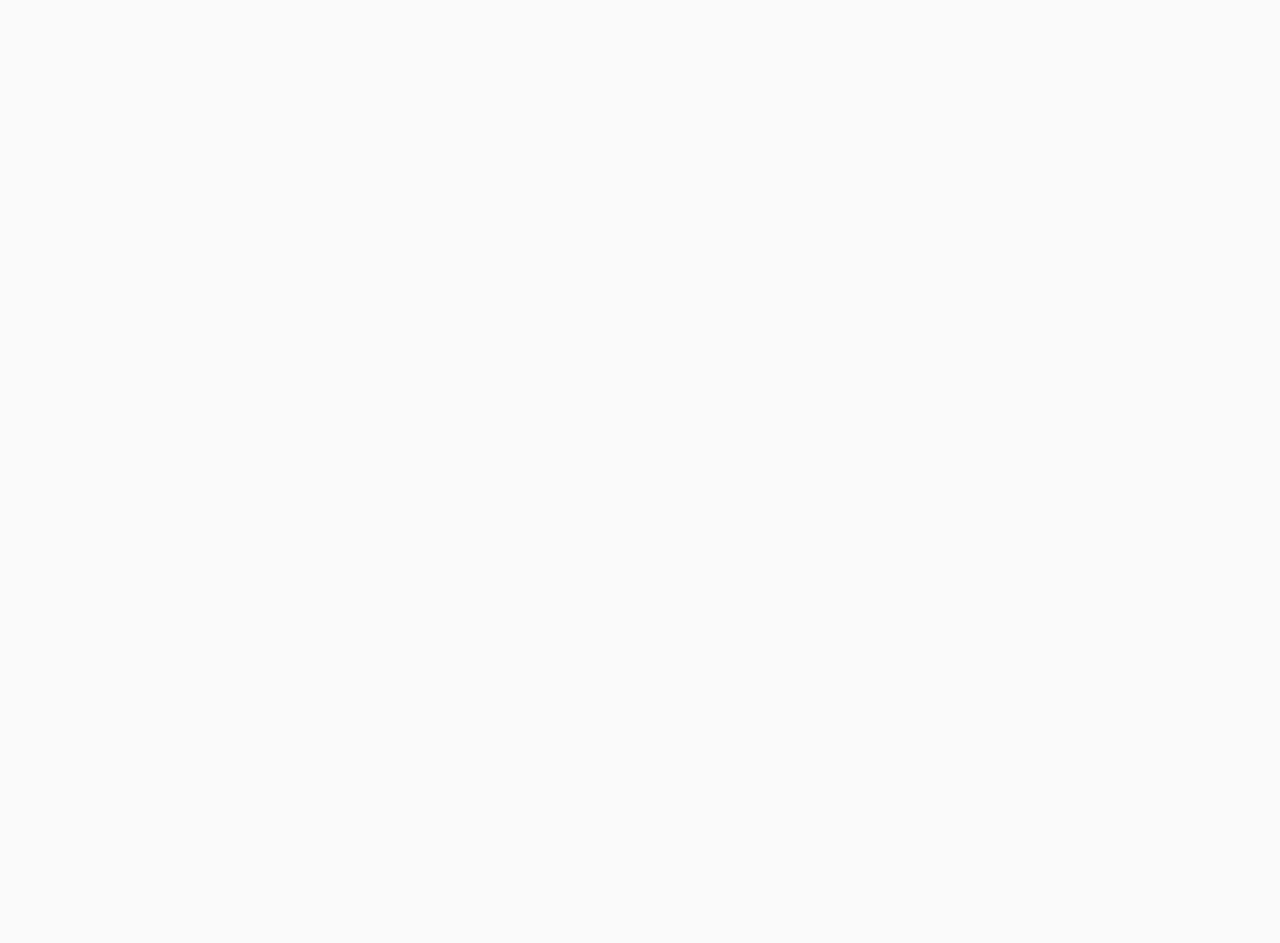
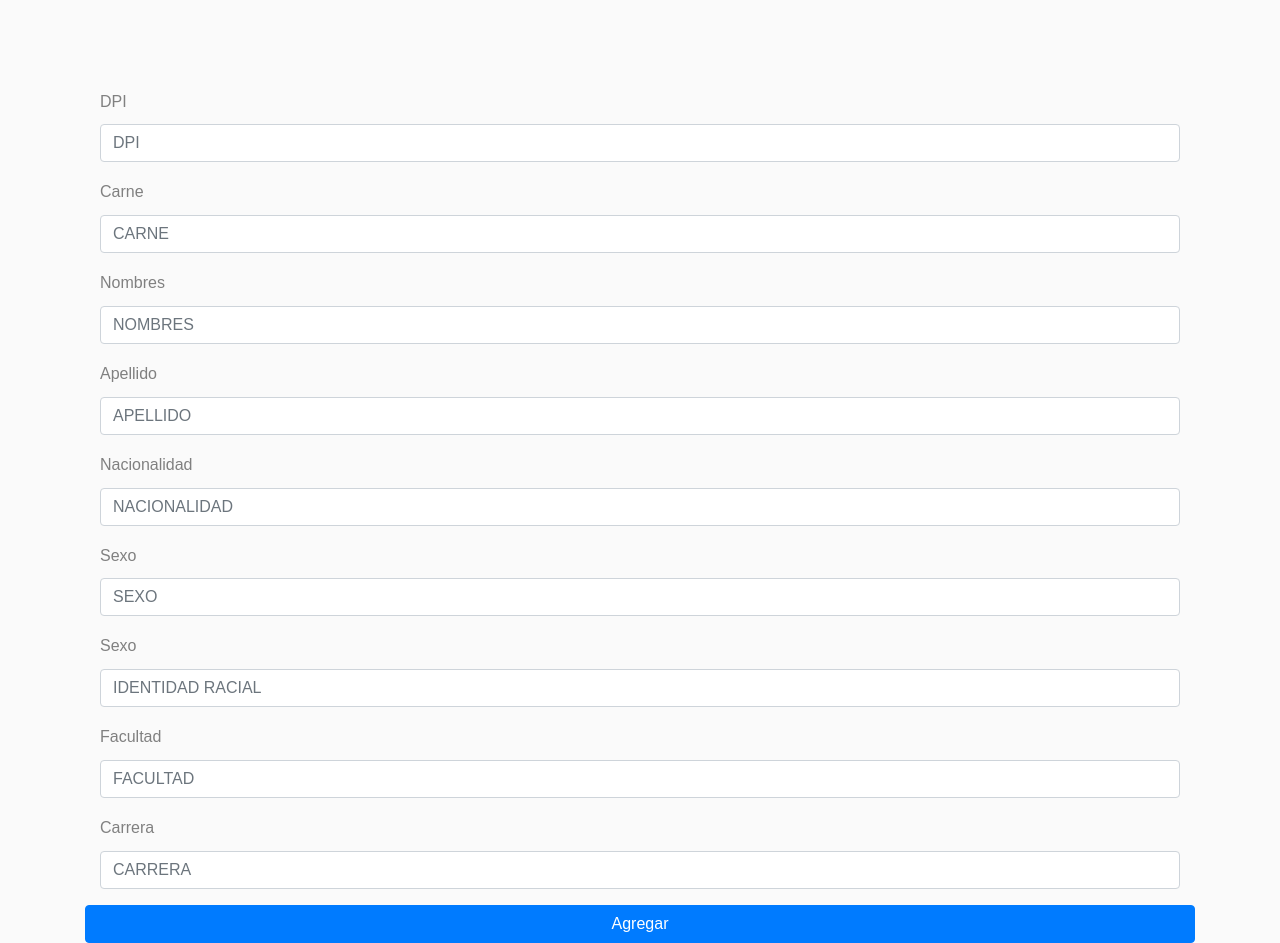
Before and after one commit to EdsonArmando/AYD1_Practica1_14, an Angular app: page /AgregarEstudiante in a window 1280 px wide. Before the commit this address led to /. Shown: the part 220-1163 px from the top of the page. Before the commit the page ends 800 px from the top, so only its background shows below. Built offline with nearby package versions, Linux system fonts and the light colour scheme; a web font is replaced by a local one.

Commit message:
create-front

```diff
--- /dev/null
+++ b/src/app/Modelos/Estudiante.ts
@@ -0,0 +1,5 @@
+export class Estudiante  {
+    constructor(public DPI: any,public CARNE: any,public NOMBRES: any,public APELLIDO: any,public NACIONALIDAD: any,public SEXO: any,public IDENTIDADRACIAL: any,public FACULTAD: any,public CARRERA: any) {
+    }
+
+}
--- /dev/null
+++ b/src/app/agregarestudiante/agregarestudiante.component.html
@@ -0,0 +1,49 @@
+<div class="container">
+    <div class="row row-grid justify-content-between">
+        <div class="col-md-12 mt-lg-12">
+            <form>
+                <div class="form-group col-md-12">
+                    <label for="txtdpi">DPI</label>
+                    <input type="text" name="dpi" class="form-control" id="txtdpi" placeholder="DPI" required #txtdpi>
+                </div>
+                <div class="form-group col-md-12">
+                    <label for="txtcarne">Carne</label>
+                    <input type="text" name="carne" class="form-control" id="txtcarne" placeholder="CARNE" required #txtcarne>
+                </div>
+                <div class="form-group col-md-12">
+                    <label for="txtnombre">Nombres</label>
+                    <input type="text" name="nombre" class="form-control" id="txtnombre" placeholder="NOMBRES" required #txtnombres>
+                </div>
+                <div class="form-group col-md-12">
+                    <label for="txtapellido">Apellido</label>
+                    <input type="text" name="apellido" class="form-control" id="txtapellido" placeholder="APELLIDO" required #txtapellido>
+                </div>
+                <div class="form-group col-md-12">
+                    <label for="txtnacionalidad">Nacionalidad</label>
+                    <input type="text" name="nacionalidad" class="form-control" id="txtnacionalidad" placeholder="NACIONALIDAD" required #txtnacionalidad>
+                </div>
+                <div class="form-group col-md-12">
+                    <label for="txtsexo">Sexo</label>
+                    <input type="text" name="sexo" class="form-control" id="txtsexo" placeholder="SEXO" required #txtsexo>
+                </div>
+                <div class="form-group col-md-12">
+                    <label for="txtidenditad">Sexo</label>
+                    <input type="text" name="identidad" class="form-control" id="txtidenditad" placeholder="IDENTIDAD RACIAL" required #txtidentidad>
+                </div>
+                <div class="form-group col-md-12">
+                    <label for="txtfacultad">Facultad</label>
+                    <input type="text" name="facultad" class="form-control" id="txtfacultad" placeholder="FACULTAD" required #txtfacultad>
+                </div>
+                <div class="form-group col-md-12">
+                    <label for="txtcarrera">Carrera</label>
+                    <input type="text" name="carrera" class="form-control" id="txtcarrera" placeholder="CARRERA" required #txtcarrera>
+                </div>
+
+
+                <button type="button" class="btn btn-primary btn-block" (click)="crearEstudiante(txtdpi.value,txtcarne.value,txtnombres.value,txtapellido.value,txtnacionalidad.value,txtsexo.value,txtidentidad.value,txtfacultad.value,txtcarrera.value)">Agregar</button>
+
+            </form>
+
+        </div>
+    </div>
+</div>
--- /dev/null
+++ b/src/app/agregarestudiante/agregarestudiante.component.ts
@@ -0,0 +1,21 @@
+import { Component, OnInit } from '@angular/core';
+import {EstudiantesService} from "../estudiantes.service";
+import { Estudiante } from '../Modelos/Estudiante';
+@Component({
+  selector: 'app-agregarestudiante',
+  templateUrl: './agregarestudiante.component.html',
+  styleUrls: ['./agregarestudiante.component.css']
+})
+export class AgregarestudianteComponent implements OnInit {
+
+  constructor(private servicioesdutiante:EstudiantesService) { }
+
+  ngOnInit(): void {
+  }
+
+  async crearEstudiante(dpi: string,carne:any,nombres:string,apellido:string,nacionalidad:string,sexo:string,identidad:string,facultad:string,carrera:string){
+  const estu =new  Estudiante(dpi,carne,nombres,apellido,nacionalidad,sexo,identidad,facultad,carrera);
+await this.servicioesdutiante.addEstudiante(estu);
+}
+
+}
--- a/src/app/app-routing.module.ts
+++ b/src/app/app-routing.module.ts
@@ -4,10 +4,12 @@ import { DatosComponent } from './datos/datos.component';
 import { CommonModule } from "@angular/common";
 import { BrowserModule } from "@angular/platform-browser";
 import { BienvenidaComponent } from './bienvenida/bienvenida.component';
+import { AgregarestudianteComponent } from './agregarestudiante/agregarestudiante.component';
 
 const routes: Routes = [
  { path: "DatosEstudiante", component: DatosComponent},
  { path: "Bienvenida", component: BienvenidaComponent},
+{ path: "AgregarEstudiante", component: AgregarestudianteComponent},
 ];
 @NgModule({
   imports: [
--- a/src/app/app.module.ts
+++ b/src/app/app.module.ts
@@ -7,13 +7,15 @@ import { TopBarComponent } from './components/top-bar/top-bar.component'
 import {ReactiveFormsModule} from "@angular/forms";
 import { DatosComponent } from './datos/datos.component';
 import { BienvenidaComponent } from './bienvenida/bienvenida.component';
+import { AgregarestudianteComponent } from './agregarestudiante/agregarestudiante.component';
 
 @NgModule({
   declarations: [
     AppComponent,
     TopBarComponent,
     DatosComponent,
-    BienvenidaComponent
+    BienvenidaComponent,
+    AgregarestudianteComponent
   ],
   imports: [
     BrowserModule,
--- a/src/app/components/top-bar/top-bar.component.html
+++ b/src/app/components/top-bar/top-bar.component.html
@@ -3,7 +3,7 @@
     <div class="container">
         <nav class="navbar navbar-expand-lg ftco_navbar ftco-navbar-light" id="ftco-navbar">
             <div class="container">
-                <a class="navbar-brand" routerLink="/">Grupo 14 AYD1</a>
+                <a class="navbar-brand" routerLink="/Bienvenida">Grupo 14 AYD1</a>
                 <button class="navbar-toggler" type="button" data-toggle="collapse" data-target="#ftco-nav" aria-controls="ftco-nav" aria-expanded="false" aria-label="Toggle navigation">
             <span class="fa fa-bars"></span> Menu
           </button>
@@ -13,7 +13,7 @@
                         <li class="nav-item">
                             <a class="nav-link" routerLink="DatosEstudiante">Datos</a>
                         </li>
-                        <li class="nav-item "><a routerLink="" class="nav-link ">CRUD</a></li>
+                        <li class="nav-item "><a routerLink="/AgregarEstudiante" class="nav-link ">Agregar</a></li>
 
                     </ul>
                 </div>
--- /dev/null
+++ b/src/app/estudiantes.service.ts
@@ -0,0 +1,25 @@
+import { HttpClient, HttpResponse, HttpHeaders, HttpClientModule } from '@angular/common/http';
+import { Injectable } from '@angular/core';
+
+@Injectable({
+  providedIn: 'root'
+})
+export class EstudiantesService {
+
+  constructor(private httpClient: HttpClient) { }
+
+addEstudiante(estudiante:any){
+return new Promise<void>((resolve, reject) => {
+    this.httpClient.post('http://localhost:3000' +'/estudiante', estudiante).subscribe((resp: any) => {
+
+     resolve();
+     console.log(resp);
+if(resp["status"] == true){ alert("Estudiante agregado con exito");}
+     else{
+      alert("El Estudiante ya existe DPI repetido");
+    }
+    });
+   });
+}
+
+}
```
Also changed, not shown: src/app/agregarestudiante/agregarestudiante.component.css (added), 2 other files (tests, documents, lock files or other folders).
